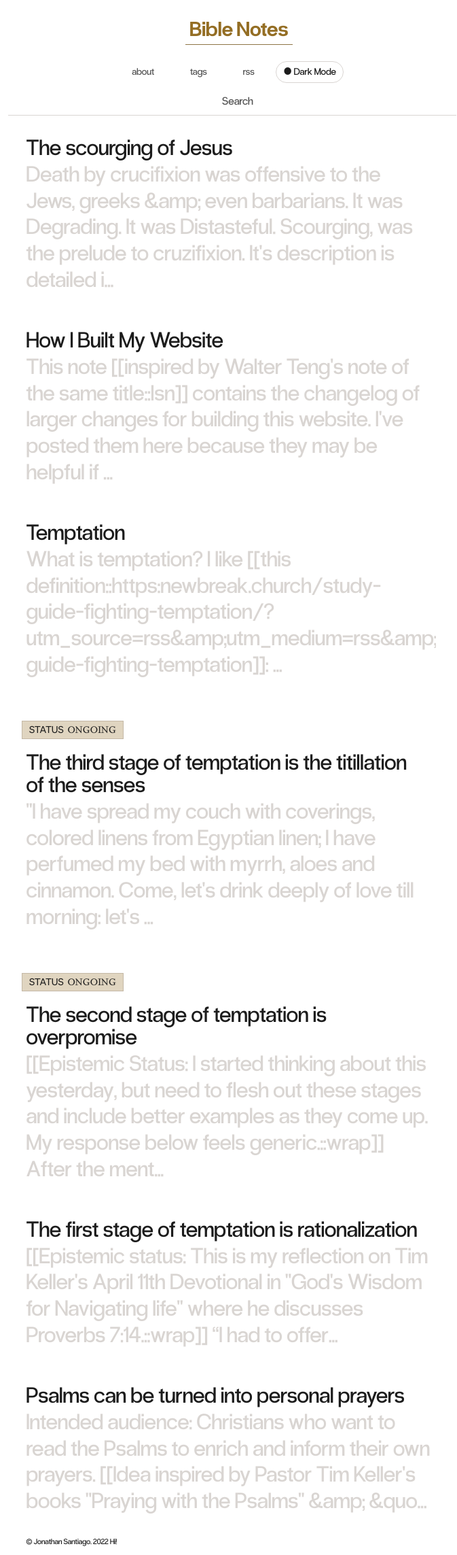
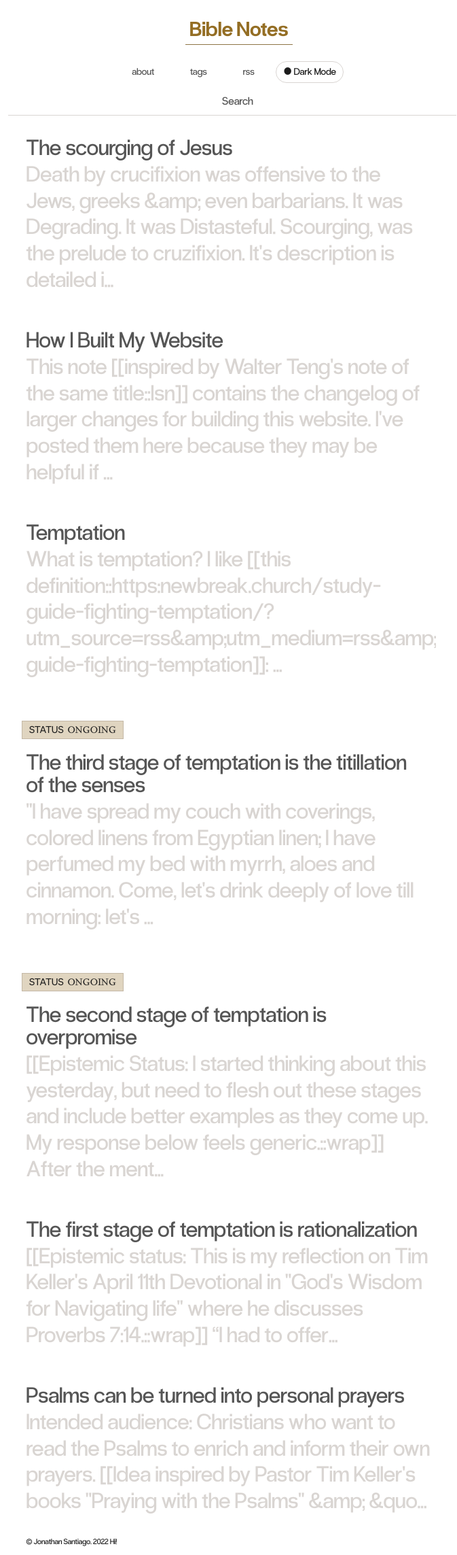
Before and after one commit to jsantiago611/digital-garden-master, a Jekyll site: the page built from index.md, in a window 1280 px wide. Shown: the whole page at 68% size, without its empty margins (298-971 px from the left). Built offline with Jekyll 4.4.1, drawn with Linux system fonts in a browser that asks for light colours.

Commit message:
feed title + excerpt hover colors

```diff
--- a/assets/css/Style.css
+++ b/assets/css/Style.css
@@ -2784,6 +2784,7 @@ a.button-block {
     margin: 2rem 0;
     padding-bottom: 1rem;
     margin-bottom: 7px;
+    color: var(--c-text-strong);
     /*border-top: clamp(1rem, 0.4286rem + 1.0204vw, 1.5rem) solid var(--c-card-text-muted);*/
 }
 
@@ -2794,6 +2795,7 @@ a.button-block {
     transition-duration: 0.2s;
     transition-timing-function: ease;
     transition-delay: 0s;
+	color: var(--c-bg);
 }
 
 .srccode {
@@ -2806,7 +2808,7 @@ a.button-block {
 }
 
 .feed-title {
-    color: var(--c-text-strong);
+    color: inherit;
     margin-left: 20px;
     margin-right: 50px;
     font-family:  var(--font-family-serif);
@@ -2827,12 +2829,8 @@ a.button-block {
     }
 }
 
-.feed-title:hover {
-  color: var(--c-bg);
-}
-
 .feed-excerpt{
-    color: var(--c-border);
+    color: var(--c-border) !important;
     margin-top: -20px;
     margin-left: 20px !important;
     margin-right: 30px;
```
